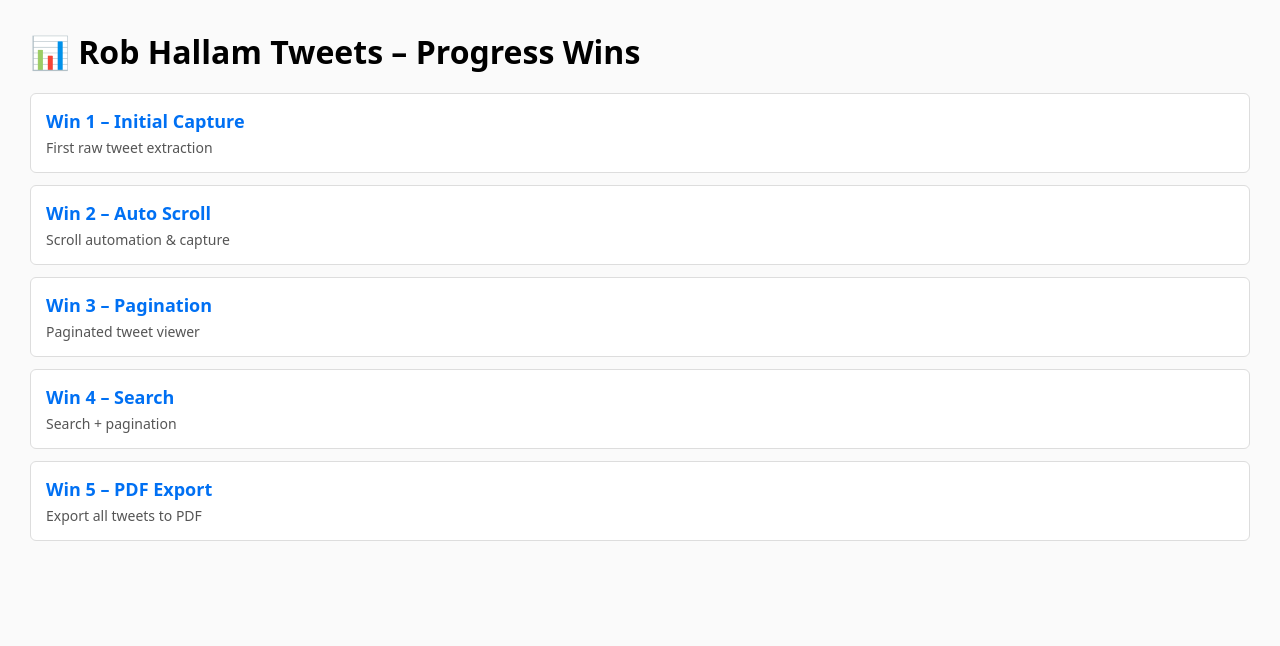
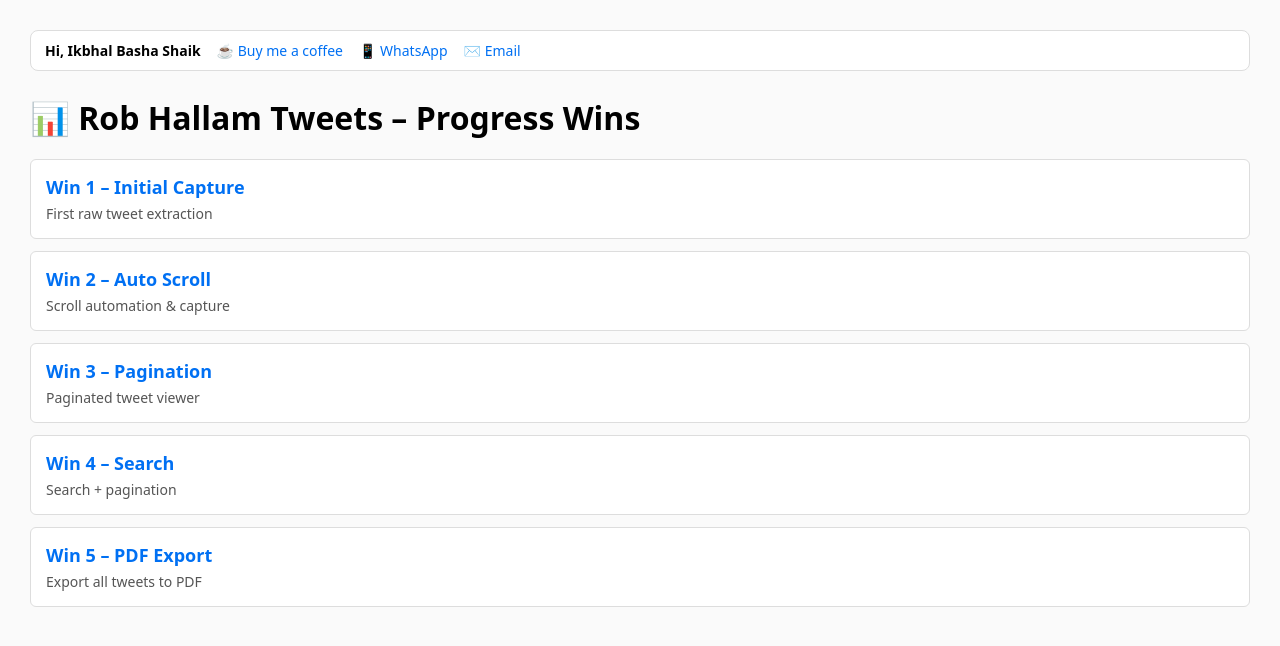
Before and after one commit to theikbhal/rob_hallam_tweets, a plain HTML site: page index.html in a window 1280 px wide. Drawn offline with Linux system fonts and the light colour scheme.

Commit message:
buyme coffee

```diff
--- a/index.html
+++ b/index.html
@@ -5,6 +5,31 @@
     <meta charset="UTF-8" />
     <title>Rob Hallam Tweets – Wins</title>
     <style>
+        .top-bar {
+            display: flex;
+            gap: 16px;
+            align-items: center;
+            padding: 10px 14px;
+            background: #ffffff;
+            border: 1px solid #ddd;
+            border-radius: 8px;
+            margin-bottom: 25px;
+            font-size: 14px;
+        }
+
+        .top-bar span {
+            font-weight: 600;
+        }
+
+        .top-bar a {
+            text-decoration: none;
+            color: #0070f3;
+        }
+
+        .top-bar a:hover {
+            text-decoration: underline;
+        }
+
         body {
             font-family: system-ui, Arial, sans-serif;
             background: #fafafa;
@@ -39,6 +64,22 @@
 </head>
 
 <body>
+    <div class="top-bar">
+        <span>Hi, Ikbhal Basha Shaik</span>
+
+        <a href="https://buymeacoffee.com/theikbhal" target="_blank">
+            ☕ Buy me a coffee
+        </a>
+
+        <a href="https://wa.me/919901014560" target="_blank">
+            📱 WhatsApp
+        </a>
+
+        <a href="mailto:theikbhal@gmail.com">
+            ✉️ Email
+        </a>
+    </div>
+
 
     <h1>📊 Rob Hallam Tweets – Progress Wins</h1>
 
```
